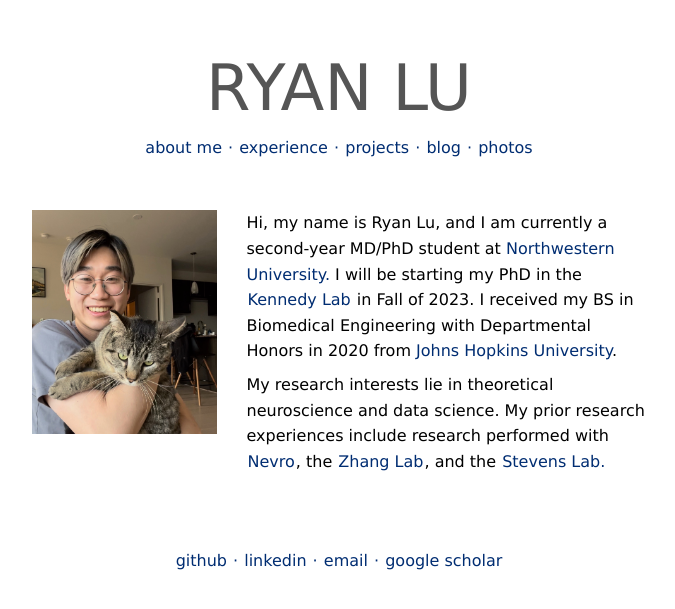
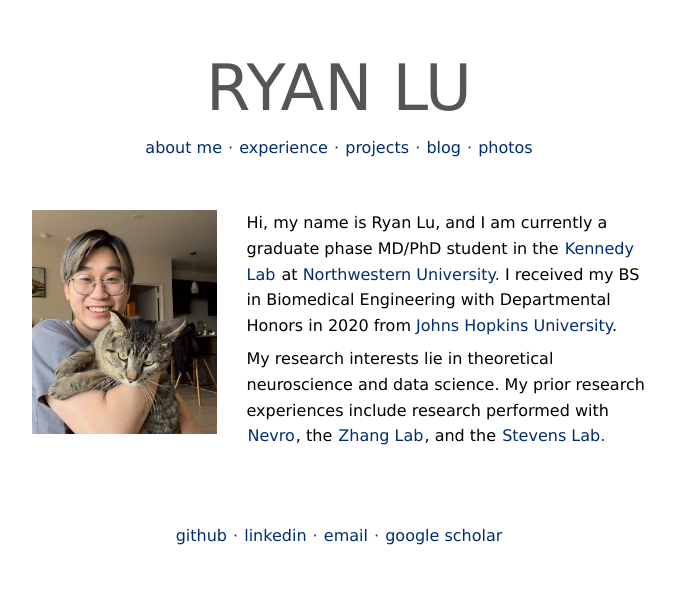
Before and after one commit to ryanlu41/ryanlu41.github.io, a Jekyll site: the page built from index.html, in a window 1280 px wide. Shown: the top 609 px of the page, without its empty margins (301-976 px from the left). Built offline with Jekyll 4.4.1, drawn with Linux system fonts in a browser that asks for light colours.

Commit message:
new home page text

```diff
--- a/index.html
+++ b/index.html
@@ -7,7 +7,7 @@
         <div class="row">
             <div class="col-lg-4"><img id='profile' src='./images/profile_picture.jpeg' max-width="90%" /></div>
             <div class="col-lg-8">
-                <h4 class='about'>Hi, my name is Ryan Lu, and I am currently a second-year MD/PhD student at <span class="highlight">Northwestern University.</span> I will be starting my PhD in the <a href="https://sites.northwestern.edu/kennedylab/">Kennedy Lab</a> in Fall of 2023. I received my BS in Biomedical Engineering with Departmental Honors in 2020 from <span class="highlight">Johns Hopkins University</span>.</h4>
+                <h4 class='about'>Hi, my name is Ryan Lu, and I am currently a graduate phase MD/PhD student in the <a href="https://sites.northwestern.edu/kennedylab/">Kennedy Lab</a> at <span class="highlight">Northwestern University.</span> I received my BS in Biomedical Engineering with Departmental Honors in 2020 from <span class="highlight">Johns Hopkins University</span>.</h4>
                 <h4 class = 'about'> My research interests lie in theoretical neuroscience and data science. My prior research experiences include research performed with <a href='https://nevro.com/English/Home/default.aspx'>Nevro</a>, the <a href='https://pages.jh.edu/kechen/'>Zhang Lab</a>, and the <a href='https://lcicm.jhmi.edu/'>Stevens Lab.</a></h4>
             </div>
         </div>
```
